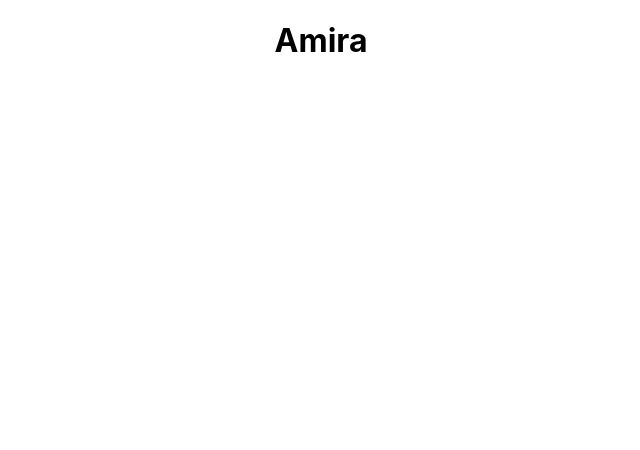
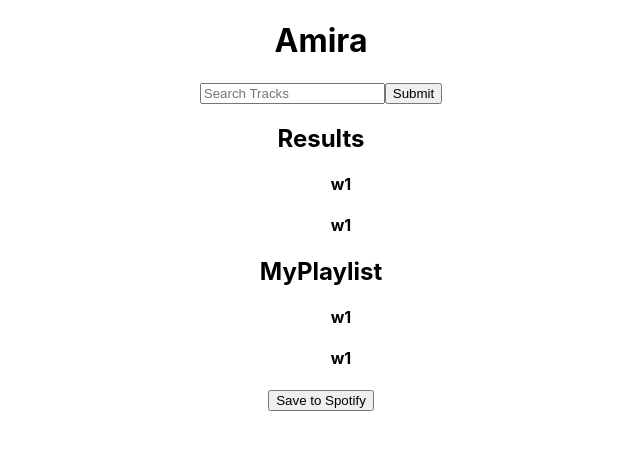
Before and after one commit to Ned-Khodr/project6, a React (Create React App) app: page / in a window 1280 px wide. Shown: the top 450 px of the page, without its empty margins (319-959 px from the left). Built offline with nearby package versions, Linux system fonts and the light colour scheme.

Commit message:
Update folder/component names

```diff
--- a/src/App.js
+++ b/src/App.js
@@ -1,12 +1,31 @@
 import logo from './logo.svg';
 import './App.css';
+import { SearchBar } from './components/SearchBar';
+import { SearchResults } from './components/SearchResults';
+import { Playlist } from './components/Playlist';
+import React, { useState } from 'react';
 
 function App() {
+  const [results, setResults] = useState([])
+  const [userPlaylist, setUserPlaylist] = useState([])
   return (
     <div className="App">
       <h1>Amira</h1>
+      <SearchBar/>
+      <SearchResults/>
+      <Playlist/>
     </div>
   );
 }
 
 export default App;
+
+
+/* <div style={{display: 'flex', flexDirection: 'row'}}>
+    <div>
+        <Component1 />
+    </div>
+    <div>
+        <Component2 />
+    </div>
+</div> */
--- a/src/components/Playlist.js
+++ b/src/components/Playlist.js
@@ -0,0 +1,13 @@
+import React, { useState } from 'react';
+import { Tracklist } from './Tracklist';
+
+
+export function Playlist({ tracks }) {
+  return (
+    <div>
+      <h2>MyPlaylist</h2>
+      <Tracklist />
+      <button>Save to Spotify</button>
+    </div>
+  )
+}
--- a/src/components/SearchBar.js
+++ b/src/components/SearchBar.js
@@ -0,0 +1,27 @@
+import React, { useState } from 'react';
+
+export function SearchBar(props) {
+  const [text, setText] = useState('')
+
+  const handleTextChange = event => {
+    setText(event.target.value)
+  }
+
+  const handleSubmit = event => {
+
+  }
+
+  return (
+    <form className="SearchBar" onSubmit={handleSubmit}>
+      <input
+        type="text"
+        aria-label="Search Tracks"
+        placeholder="Search Tracks"
+        value={text}
+        onChange={handleTextChange}
+      />
+      <input type="submit" onSubmit="handleSubmit"/>
+      <h2>{text}</h2>
+    </form>
+  )
+}
--- a/src/components/SearchResults.js
+++ b/src/components/SearchResults.js
@@ -0,0 +1,12 @@
+import React, { useState } from 'react';
+import { Tracklist } from './Tracklist';
+
+
+export function SearchResults({ tracks }) {
+  return (
+    <div>
+      <h2>Results</h2>
+      <Tracklist />
+    </div>
+  )
+}
--- a/src/components/Track.js
+++ b/src/components/Track.js
@@ -0,0 +1,11 @@
+import React, { useEffect } from 'react';
+
+export function Track(props) {
+  const { name, artist, trackFunction } = props
+  return (
+    <div>
+      <h4>w1</h4>
+      <h4>w1</h4>
+    </div>
+  )
+}
--- a/src/components/Tracklist.js
+++ b/src/components/Tracklist.js
@@ -0,0 +1,12 @@
+import React, { useState } from 'react';
+import { Track } from './Track';
+
+export function Tracklist({ tracks }) {
+  return (
+    <div>
+      <ul>
+        <Track/>
+      </ul>
+    </div>
+  )
+}
```
Also changed, not shown: src/css/Playlist.css (added), src/css/SearchBar.css (added), src/css/SearchResults.css (added), src/css/Track.css (added), src/css/Tracklist.css (added).
